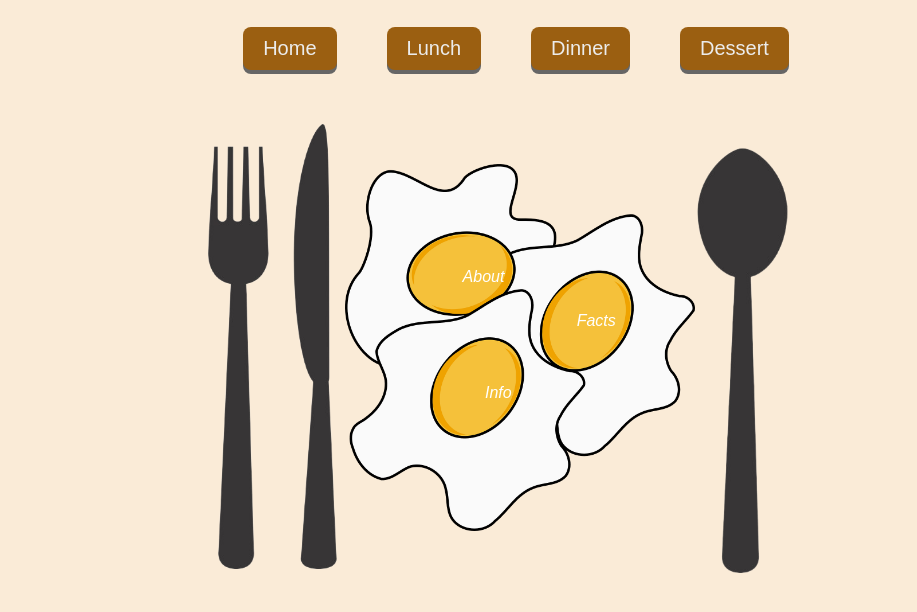
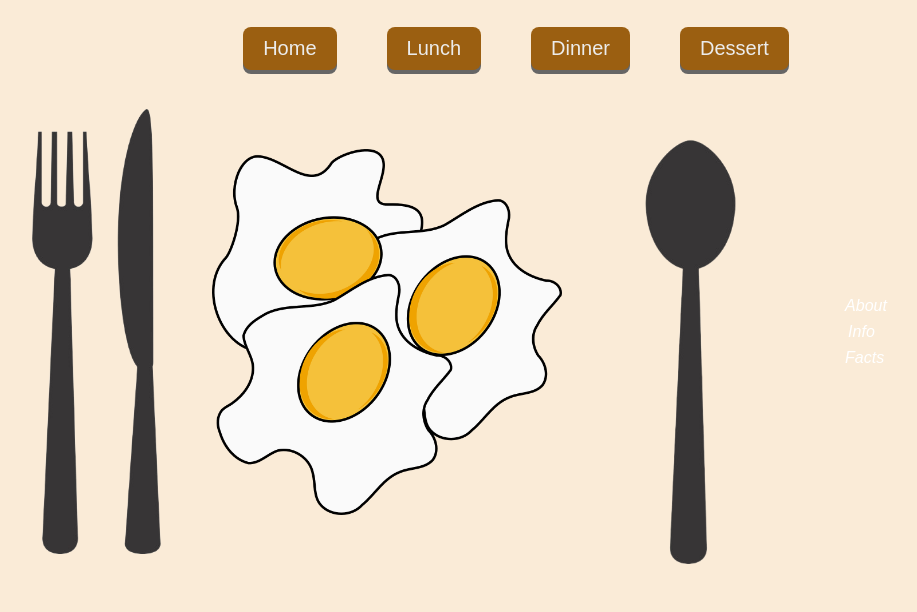
Before and after one commit to Fennixs/Menu, a plain HTML site: page index.html in a window 1280 px wide. Shown: the part 156-768 px from the top of the page, without its empty margins (124-1041 px from the left). Drawn offline with Linux system fonts and the light colour scheme.

Commit message:
fixing img

```diff
--- a/index.html
+++ b/index.html
@@ -20,9 +20,9 @@
             <button id="button3">Dinner</button>
             <button id="button4">Dessert</button>
         </div>
-        <div>
+        <div id="mid-home">
+            <img src="img/fork.png" alt="fork" id="mid-home-img-fork">
             <img src="img/eggs.png" alt="eggs" id="mid-home-img-egg">
-            <img src="img/fork.png" alt="fork" id="mid-home-img-fork">
             <img src="img/spoon.png" alt="spoon" id="mid-home-img-spoon">
             <div class="home-cover">
                 <div id="info-btn" class="about-btn">About</div>
@@ -31,7 +31,7 @@
                 <div class="overlay">
                     <div id="text"><!--text for hover--></div>
             </div>
-            </div>
+        </div>
         <div id="section-center">
             <article id="menu-items">
                 <!-- Menu items will be dynamically inserted here -->
--- a/styles.css
+++ b/styles.css
@@ -50,49 +50,29 @@ button:active {
     transform: translateY(4px);
 }
 /* display img for home page */
-.home-img:nth-child(1) {
-    width: 100%; /*  width to fit within the grid column */
-    max-width: 125px;
-    height: auto;
-    position: absolute;
-    top: 40px;
-    left: 343px;
-}
-.home-img:nth-child(2) {
-    width: 100%;
-    max-width: 96px;
-    height: auto;
-    position: absolute;
-    top: 40px;
-    right: 343px;
+#mid-home{
+    display: flex;
+    justify-content: center;
+    align-items: center;
 }
 #mid-home-img-egg {
     width: 100%;
     max-width: 350px;
     height: auto;
-    position: absolute;
-    top: 40%;
-    right: 36%;
 }
 #mid-home-img-spoon {
     width: 100%;
     max-width: 235px;
     height: auto;
-    position: absolute;
-    top: 33%;
-    right: 24%;
+    padding-right: 30px;
 }
 #mid-home-img-fork {
     width: 100%;
     max-width: 225px;
     height: auto;
-    position: absolute;
-    top: 35%;
-    right: 60%;
 }
-/* home page info btns */
+/* home page info/about/facts btns */
 .info-btn {
-    position: absolute;
     top: 67%;
     right: 48.7%;
     font-style: italic;
@@ -103,8 +83,7 @@ button:active {
     padding:4px 21px;
 }
 .about-btn {
-    position: absolute;
-    top: 52.5%;
+    top: 0%;
     right: 49.5%;
     font-style: italic;
     cursor:pointer;
@@ -114,7 +93,6 @@ button:active {
     padding:4px 18px;
 }
 .facts-btn {
-    position: absolute;
     top: 58%;
     right: 40.8%;
     font-style: italic;
@@ -268,4 +246,17 @@ button:active {
     left: 195px;
     font-size:12px;
 }
+.overlay {
+    width: 100%;
+    height: 0;
+    transition: .5s ease;
 }
+
+.home-cover:hover .overlay {
+    width: 100%;
+    height: 30%;
+}
+#text{
+    font-size: 10px;
+}
+}
```
